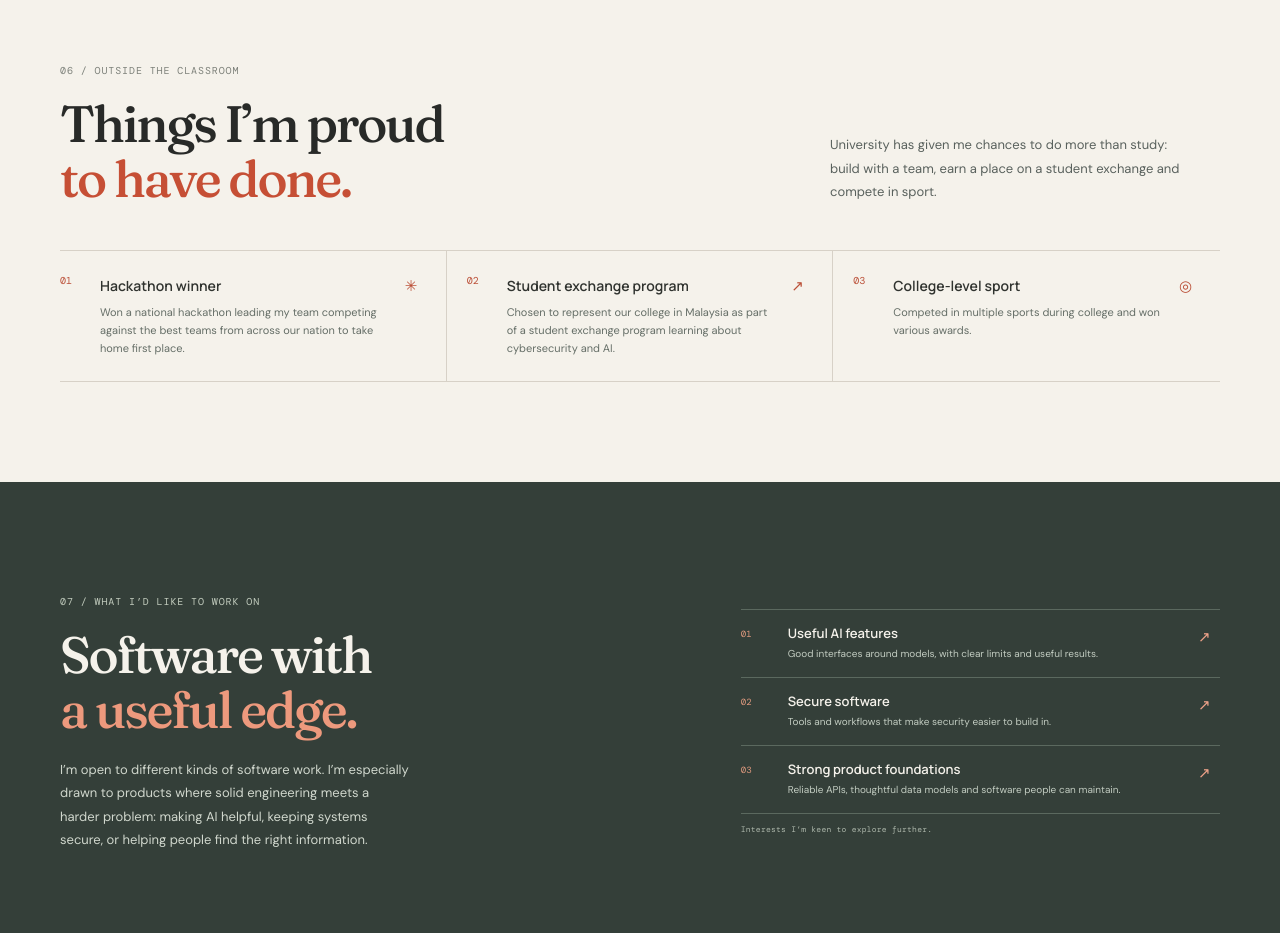
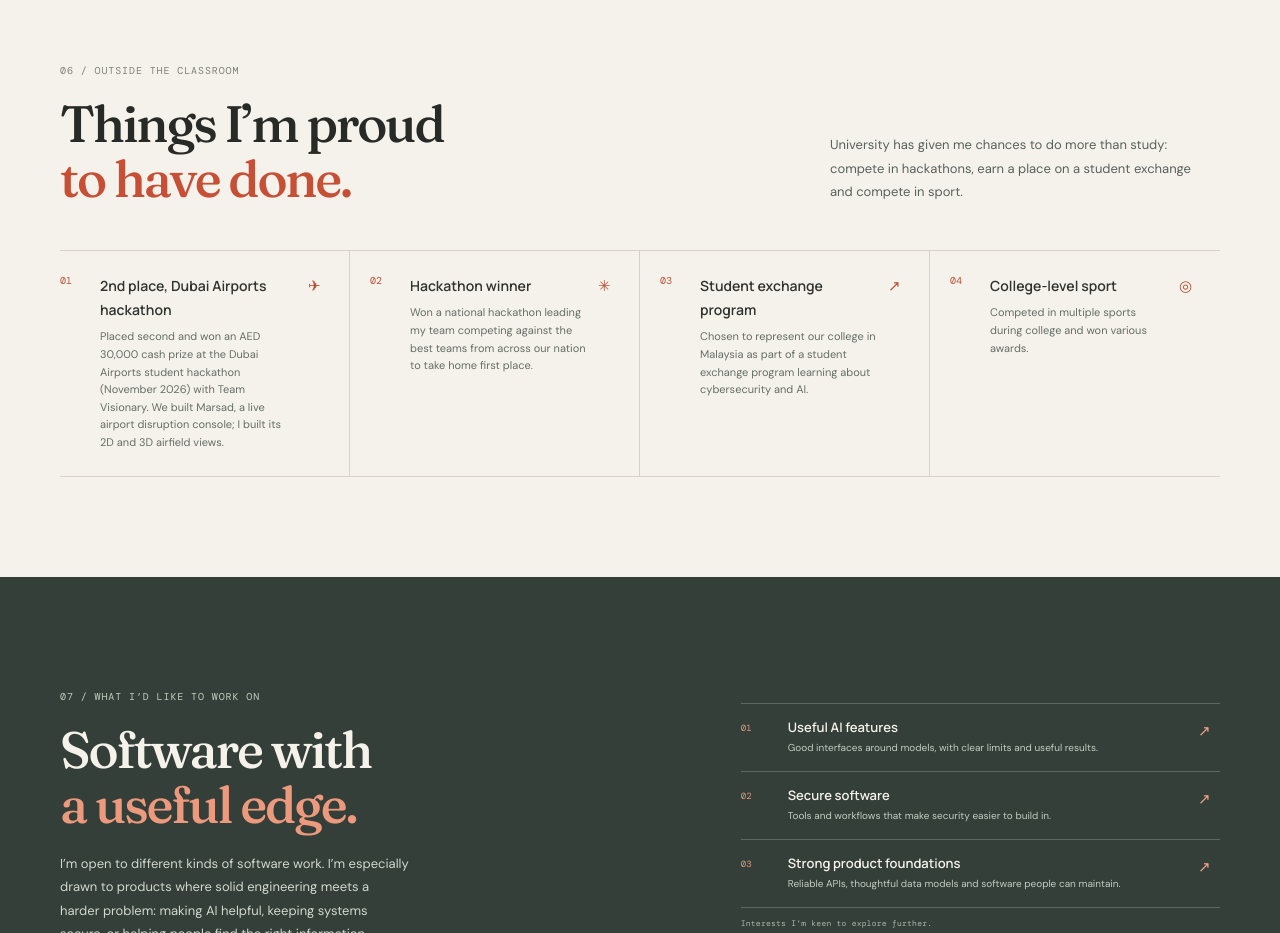
Before and after one commit to Syed-Shail/Portfolio, a plain HTML site: page index.html in a window 1280 px wide. Shown: the part 6080-7013 px from the top of the page. Drawn offline with nearby package versions, Linux system fonts and the light colour scheme.

Commit message:
Add Dubai Airports hackathon 2nd place and updated resume

```diff
--- a/index.html
+++ b/index.html
@@ -105,7 +105,7 @@
       <aside class="about-card"><span class="section-index">ABOUT ME</span><div class="about-monogram">SS<span>.</span></div><h3>Software first.<br />AI and cyber curious.</h3><p>I’m Syed Shail Suheb, based in Dubai. I studied Computer Science and Business Systems, and I’m now pursuing an MSc in Artificial Intelligence and Machine Learning at the University of Birmingham. I’ve worked on web platforms, AI projects and security tooling, and I like learning how the whole product fits together.</p><div class="education-item"><span>2026 — 2027</span><b>MSc Artificial Intelligence<br />and Machine Learning</b><small>University of Birmingham · In progress</small></div><div class="education-item"><span>2022 — 2026</span><b>B.E. Computer Science and<br />Business Systems · 8.6 / 10</b><small>JSS Science and Technology University</small></div></aside></div>
     </section>
 
-    <section class="achievement-section"><div class="wrap"><div class="section-heading"><div><span class="section-index">06 / OUTSIDE THE CLASSROOM</span><h2>Things I’m proud<br /><em>to have done.</em></h2></div><p>University has given me chances to do more than study: build with a team, earn a place on a student exchange and compete in sport.</p></div><div class="achievement-grid"><article><span>01</span><div><b>Hackathon winner</b><p>Won a national hackathon leading my team competing against the best teams from across our nation to take home first place.</p></div><i>✳</i></article><article><span>02</span><div><b>Student exchange program</b><p>Chosen to represent our college in Malaysia as part of a student exchange program learning about cybersecurity and AI.</p></div><i>↗</i></article><article><span>03</span><div><b>College-level sport</b><p>Competed in multiple sports during college and won various awards.</p></div><i>◎</i></article></div></div></section>
+    <section class="achievement-section"><div class="wrap"><div class="section-heading"><div><span class="section-index">06 / OUTSIDE THE CLASSROOM</span><h2>Things I’m proud<br /><em>to have done.</em></h2></div><p>University has given me chances to do more than study: compete in hackathons, earn a place on a student exchange and compete in sport.</p></div><div class="achievement-grid"><article><span>01</span><div><b>2nd place, Dubai Airports hackathon</b><p>Placed second and won an AED 30,000 cash prize at the Dubai Airports student hackathon (November 2026) with Team Visionary. We built Marsad, a live airport disruption console; I built its 2D and 3D airfield views.</p></div><i>✈</i></article><article><span>02</span><div><b>Hackathon winner</b><p>Won a national hackathon leading my team competing against the best teams from across our nation to take home first place.</p></div><i>✳</i></article><article><span>03</span><div><b>Student exchange program</b><p>Chosen to represent our college in Malaysia as part of a student exchange program learning about cybersecurity and AI.</p></div><i>↗</i></article><article><span>04</span><div><b>College-level sport</b><p>Competed in multiple sports during college and won various awards.</p></div><i>◎</i></article></div></div></section>
 
     <section class="future-section"><div class="wrap future-wrap"><div><span class="section-index">07 / WHAT I’D LIKE TO WORK ON</span><h2>Software with<br /><em>a useful edge.</em></h2><p>I’m open to different kinds of software work. I’m especially drawn to products where solid engineering meets a harder problem: making AI helpful, keeping systems secure, or helping people find the right information.</p></div><div class="future-cards"><article><span>01</span><div><b>Useful AI features</b><small>Good interfaces around models, with clear limits and useful results.</small></div><i>↗</i></article><article><span>02</span><div><b>Secure software</b><small>Tools and workflows that make security easier to build in.</small></div><i>↗</i></article><article><span>03</span><div><b>Strong product foundations</b><small>Reliable APIs, thoughtful data models and software people can maintain.</small></div><i>↗</i></article><p>Interests I’m keen to explore further.</p></div></div></section>
 
--- a/theme.css
+++ b/theme.css
@@ -241,7 +241,7 @@ body { background: var(--bg); color: var(--text); }
 .future-cards > p { color: #aeb8ac; }
 
 .achievement-section { padding: 100px 0; background: #f5f2eb; }
-.achievement-grid { display: grid; grid-template-columns: repeat(3,1fr); border-top: 1px solid #d7d1c7; border-bottom: 1px solid #d7d1c7; }
+.achievement-grid { display: grid; grid-template-columns: repeat(4,1fr); border-top: 1px solid #d7d1c7; border-bottom: 1px solid #d7d1c7; }
 .achievement-grid article { display: grid; grid-template-columns: 28px 1fr 24px; gap: 12px; padding: 23px 17px 24px 0; border-right: 1px solid #d7d1c7; }
 .achievement-grid article + article { padding-left: 20px; }
 .achievement-grid article:last-child { border-right: 0; }
```
Also changed, not shown: 1 other file.
